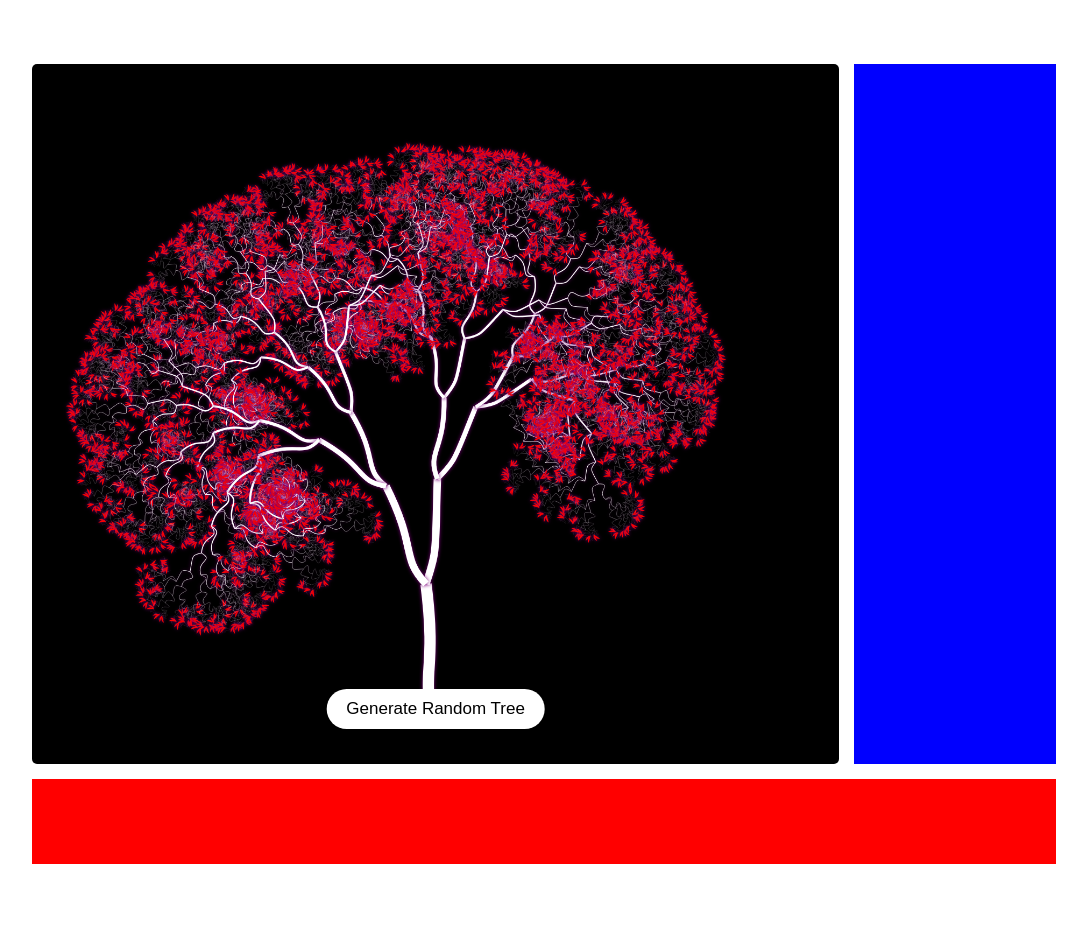
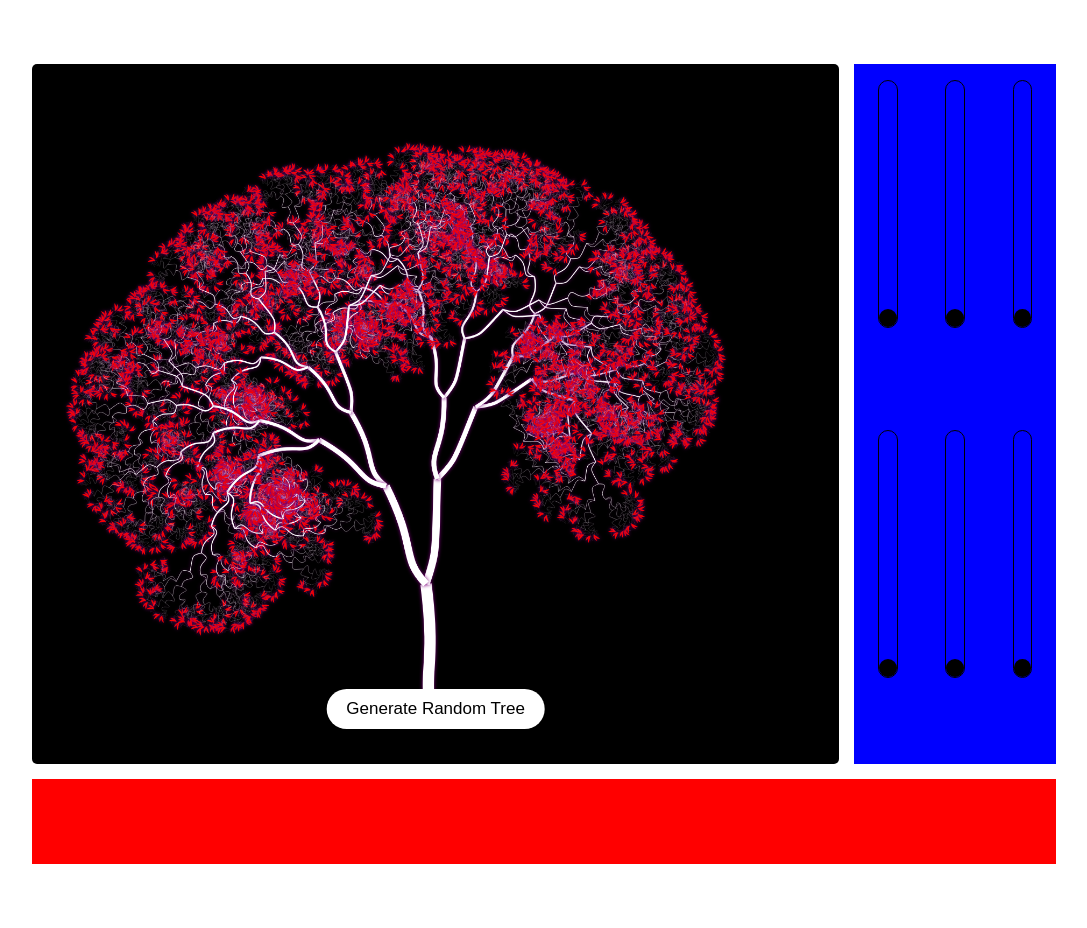
Before and after one commit to Stryningen/JSting, a Flask app: page /fractalTree in a window 1280 px wide. Shown: the whole page, without its empty margins (96-1183 px from the left). Run offline with Flask 2, Linux system fonts and the light colour scheme.

Commit message:
fix a transition bug with the button and started layout for sliders

```diff
--- a/app/static/css/fractalTree.css
+++ b/app/static/css/fractalTree.css
@@ -47,6 +47,39 @@ canvas {
     background-color: blue;
 }
 
+#color-label1,  #color-label2{
+    padding: 0.5em;
+    height: 10%;
+}
+
+#color-slider1, #color-slider2 {
+    padding: 1em 0;
+    width: 100%;
+    height: 40%;
+    display: flex;
+    justify-content: space-around;
+    align-items: flex-end;
+}
+
+.slider {
+    border: solid 0.1em black;
+    border-radius: 15px;
+}
+
+#create_tree_menu > div > div {
+    height: 100%;
+    display: flex;
+    flex-flow: column;
+    justify-content: flex-end;
+}
+
+#create_tree_menu > div > div > div {
+    background-color: black;
+    height: 1.1em;
+    width: 1.1em;
+    border-radius: 100%;
+}
+
 #buttons {
     grid-column: 1 / 3;
     grid-row: 2 / 3;
--- a/app/templates/fractalTree.html
+++ b/app/templates/fractalTree.html
@@ -12,7 +12,22 @@
 		<canvas></canvas>
 		<button class="generateTree">Generate Random Tree</button>
 	    </div>
-	    <div id="create_tree_menu"></div>
+	    <div id="create_tree_menu">
+		<div id="color-slider1">
+		    <div id="red1" class="slider"><div id="red2-slider"></div></div>
+		    <div id="green1" class="slider"><div id="green2-slider"></div></div>
+		    <div id="blue1" class="slider"><div id="blue2-slider"></div></div>
+		</div>
+		<div id="color-label1">
+		</div>
+		<div id="color-slider2">
+		    <div id="red2" class="slider"><div id="red2-slider"></div></div>
+		    <div id="green2" class="slider"><div id="green2-slider"></div></div>
+		    <div id="blue2" class="slider"><div id="blue2-slider"></div></div>
+		</div>
+		<div id="color-label2">
+		</div>
+	    </div>
 	    <div id="buttons">
 	    </div>
 	    <script src="{{ url_for('static', filename='js/FractalTree.js') }}"></script>
```
Also changed, not shown: other parts of app/static/css/fractalTree.css (+1 -2 lines), app/static/js/FractalTree.js (+9 -10 lines).
